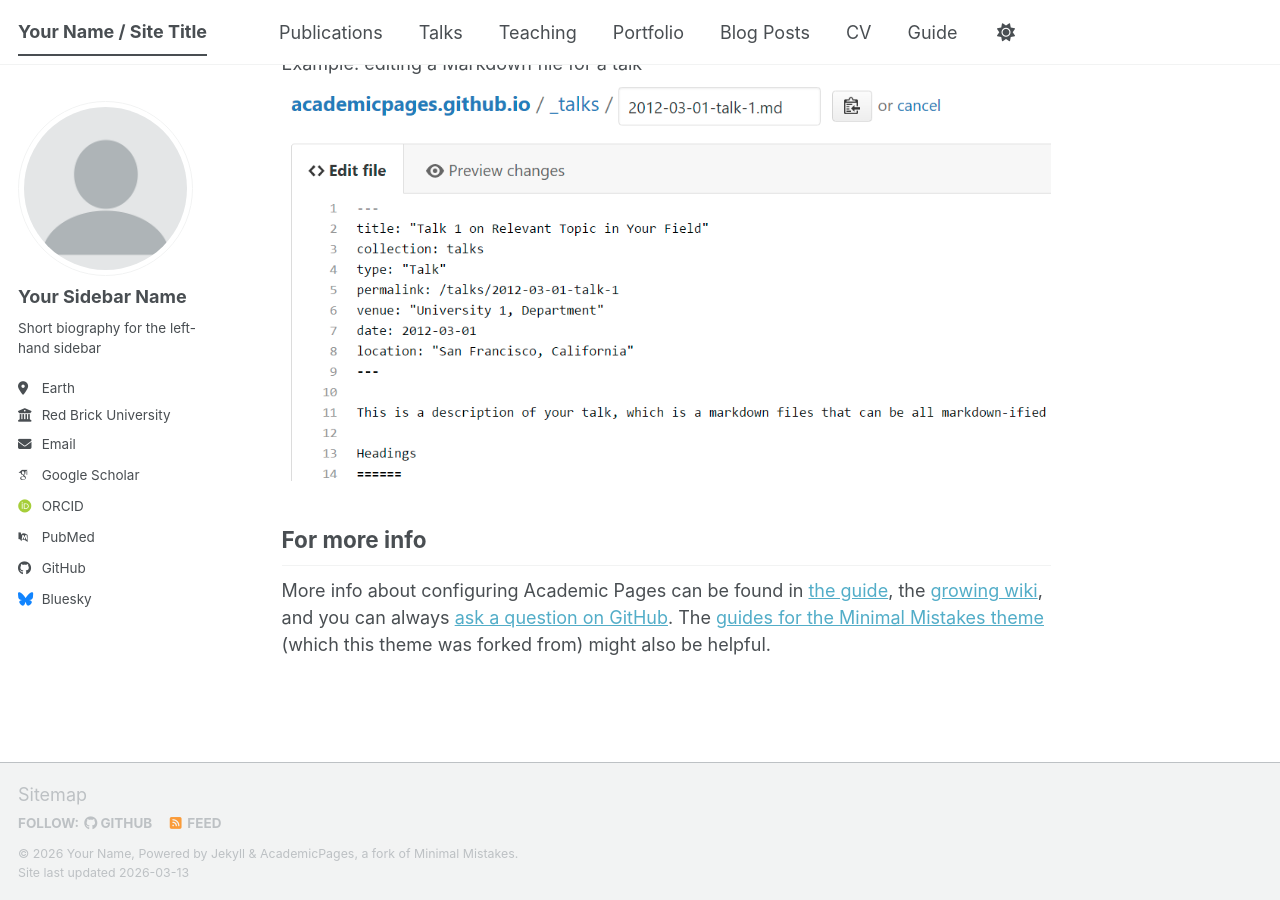
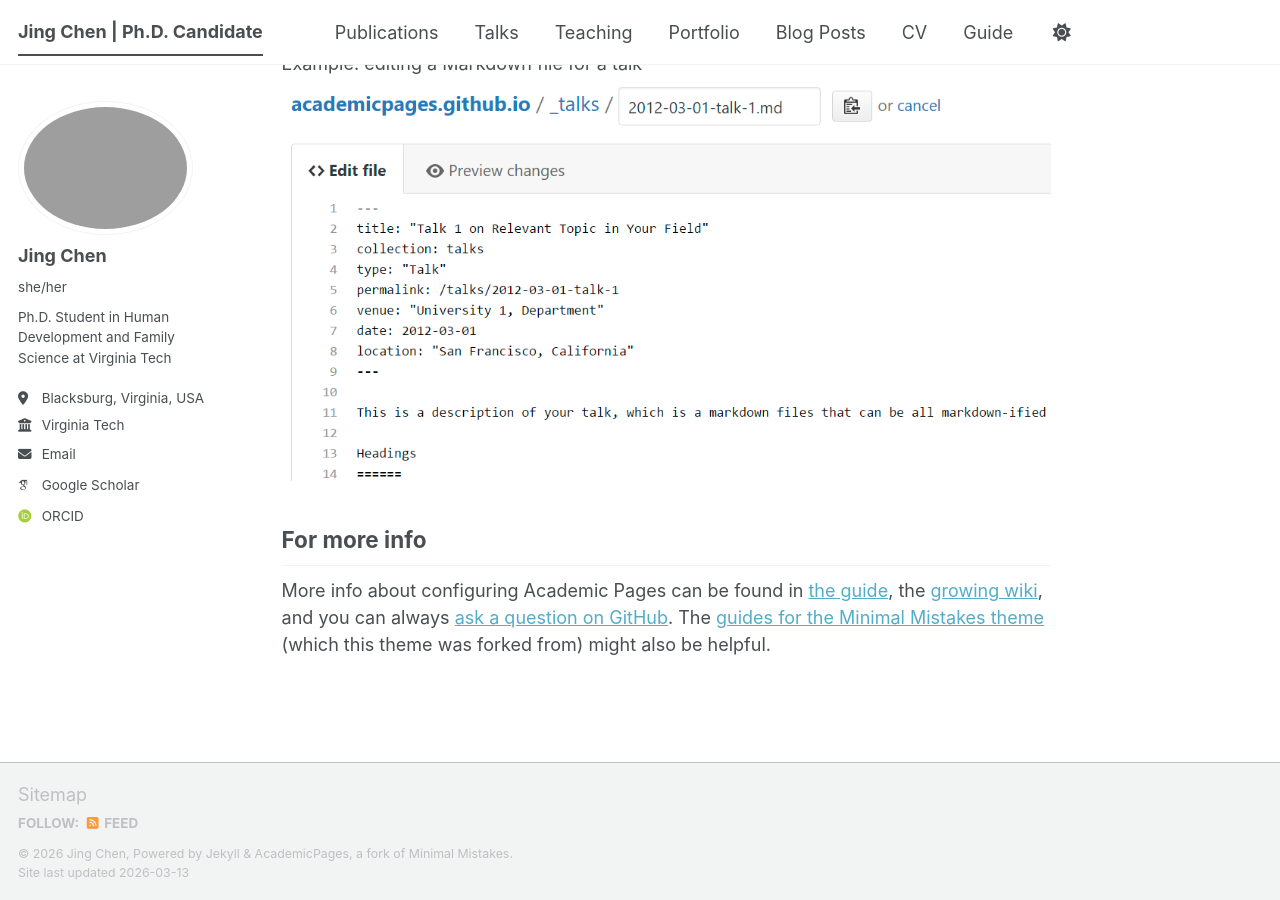
Before and after one commit to cjing98/cjing98.github.io, a Jekyll site: the page built from _pages/about.md, in a window 1280 px wide and 900 px high, scrolled down 2720 px. Built offline with Jekyll 4.4.1, drawn with Linux system fonts in a browser that asks for light colours; some web fonts are replaced; a script bundle is joined from its source files by our own code; library files that are not in the unit come from our copies.

Commit message:
Update _config.yml

```diff
--- a/_config.yml
+++ b/_config.yml
@@ -9,39 +9,38 @@
 # Basic Site Settings
 locale                   : "en-US"
 site_theme               : "default" # The available themes options are "default", "air", "sunrise", "mint", "dirt" and "contrast"
-title                    : "Your Name / Site Title"
+title                    : "Jing Chen | Ph.D. Candidate"
 title_separator          : "-"
-name                     : &name "Your Name"
-description              : &description "Your Name's academic portfolio"   # Update this with a general description of your site, this is the default if not overridden by a page
-url                      : https://academicpages.github.io # The base hostname & protocol for your site e.g. "https://[your GitHub username].github.io",
-                                                           # or if you already have some other page hosted on Github then use "https://[your GitHub username].github.io/[Your Repo Name]"
+name                     : &name "Jing Chen"
+description              : &description "Ph.D. candidate in Human Development and Family Science, Virginia Tech"   # Update this with a general description of your site, this is the default if not overridden by a page
+url                      : "https://cjing98.github.io"
 baseurl                  : "" # the subpath of your site, e.g. "/blog"
-repository               : "academicpages/academicpages.github.io"
+repository               : "cjing98/cjing98.github.io"
 
 # Site Author - The following control what appear as part of the author content on the side bar.
 #               If a field is blank the icon and link will not appear, otherwise it will be shown.
 #               Additional customization can be done by editing /_includes/author-profile.html
 author:
   # Biographic information
-  avatar           : "profile.png"
-  name             : "Your Sidebar Name"
-  pronouns         : # example: "she/her"
-  bio              : "Short biography for the left-hand sidebar"
-  location         : "Earth"
-  employer         : "Red Brick University"
+  avatar           : "/images/IMG_2992.JPG"
+  name             : "Jing Chen"
+  pronouns         : "she/her"
+  bio              : "Ph.D. Student in Human Development and Family Science at Virginia Tech"
+  location         : "Blacksburg, Virginia, USA"
+  employer         : "Virginia Tech"
   uri              : # URL
-  email            : "none@example.org"
+  email            : "cjing98@vt.edu"
 
   # Academic websites
   academia         : # URL
   arxiv            : # URL - Update with the correct link to your profile
-  googlescholar    : "https://scholar.google.com/citations?user=PS_CX0AAAAAJ"
+  googlescholar    : "https://scholar.google.com/citations?user=7I8eSZMAAAAJ&hl=en"
   inspire-hep      : # URL
   impactstory      : # URL
-  orcid            : "https://orcid.org/yourorcidurl"
+  orcid            : "https://orcid.org/0000-0001-8280-1415"
   semantic         : # URL
   ssrn             : # URL
-  pubmed           : "https://www.ncbi.nlm.nih.gov/pubmed/?term=john+snow"
+  pubmed           : #"https://www.ncbi.nlm.nih.gov/pubmed/?term=john+snow"
   researchgate     : # URL
   scopus           : # URL
   zotero           : # URL
@@ -51,13 +50,13 @@ author:
   bitbucket        : # Username - Update with your username on the site
   codepen          : # Username
   dribbble         : # Username
-  github           : "academicpages"
+  github           : #"academicpages"
   kaggle           : # Username
   stackoverflow    : # User number or user number and name (i.e., use "1" or "1/jeff-atwood")
 
   # Social media
   artstation       : # Username
-  bluesky          : "bsky.app" # Replace this with you Bluesky username
+  bluesky          : # "bsky.app" # Replace this with you Bluesky username
   facebook         : # Username
   flickr           : # Username
   foursquare       : # Username
```
